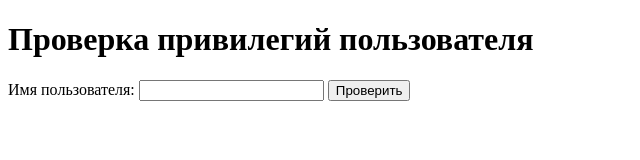
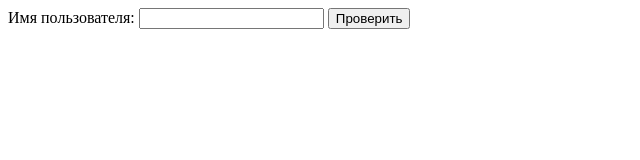
Before and after one commit to BezukhVladimir/EUREKABPO.USER_PRIVILEGE_CHECKER, a website: page main/public/index.html in a window 1280 px wide. Shown: the whole page, without its empty margins (0-640 px from the left). Drawn offline with Linux system fonts and the light colour scheme.

Commit message:
fix: remove <h1>

```diff
--- a/main/public/index.html
+++ b/main/public/index.html
@@ -7,7 +7,6 @@
 </head>
 
 <body>
-  <h1>Проверка привилегий пользователя</h1>
   <form action="/check" method="post">
     <label for="username">Имя пользователя:</label>
     <input type="text" id="username" name="username" required>
```
